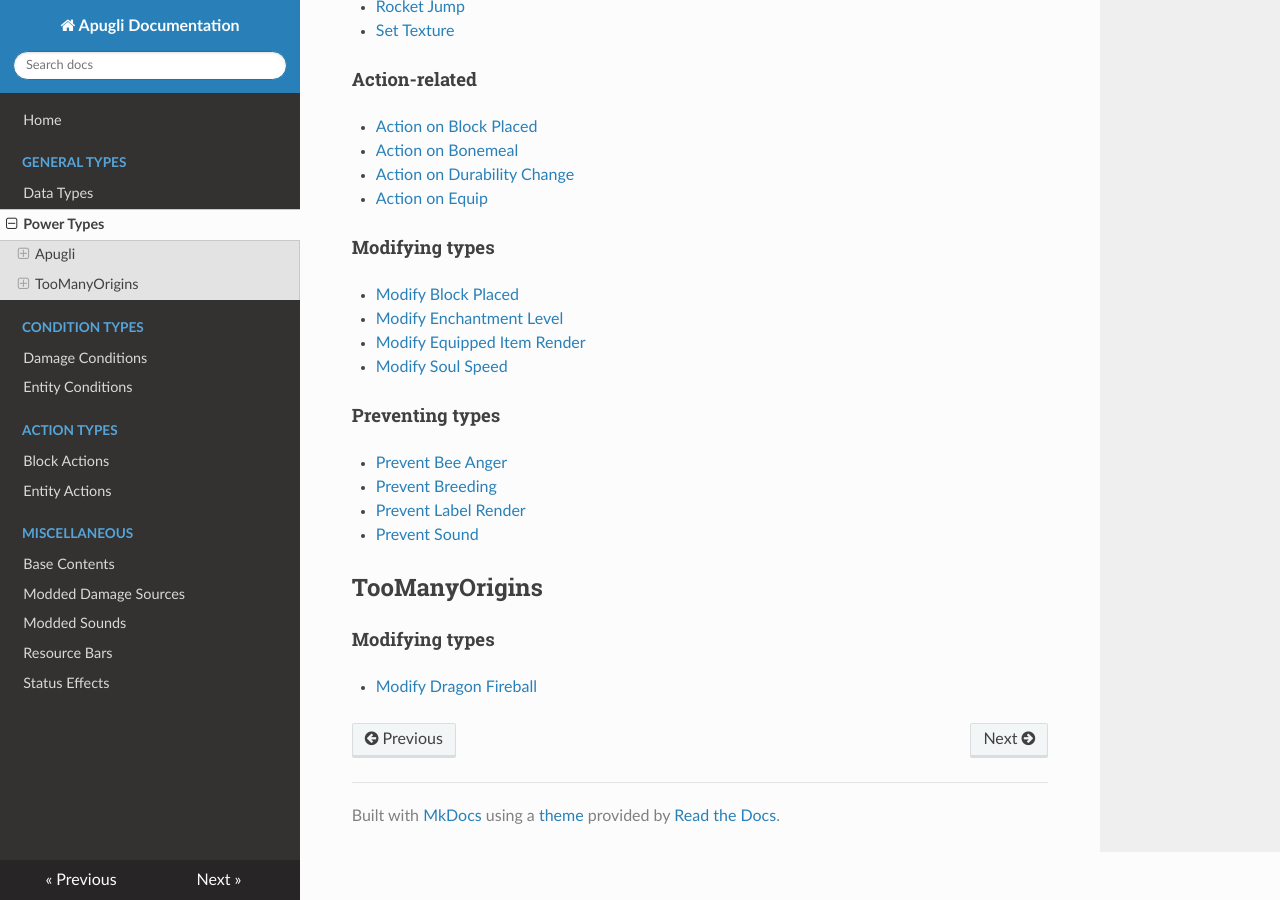
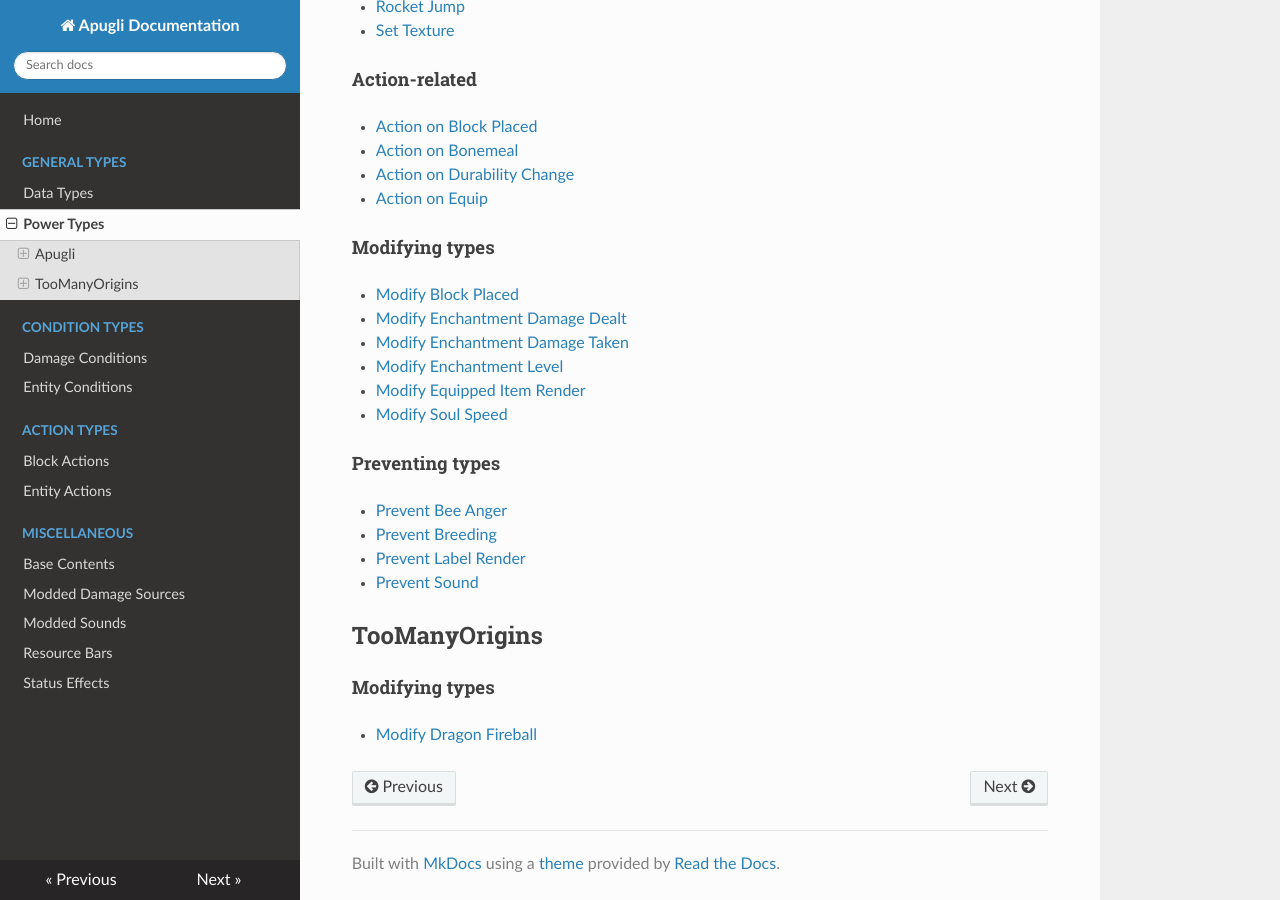
Before and after one commit to MerchantPug/apugli-docs, an MkDocs documentation site: the page built from docs/types/power_types.md, in a window 1280 px wide and 900 px high, scrolled down 702 px. Built offline with MkDocs 1.6.1, drawn with Linux system fonts in a browser that asks for light colours; nearby versions of some CDN libraries.

Commit message:
Added new power types

```diff
--- a/docs/types/power_types.md
+++ b/docs/types/power_types.md
@@ -35,6 +35,8 @@ Unless stated otherwise, each power type supports a condition field that can che
 
 #### Modifying types
 - [Modify Block Placed](modify_block_placed)
+- [Modify Enchantment Damage Dealt](modify_enchantment_damage_dealt)
+- [Modify Enchantment Damage Taken](modify_enchantment_damage_taken)
 - [Modify Enchantment Level](modify_enchantment_level)
 - [Modify Equipped Item Render](modify_equipped_item_render)
 - [Modify Soul Speed](modify_soul_speed)
```
Also changed, not shown: 2 other files.
